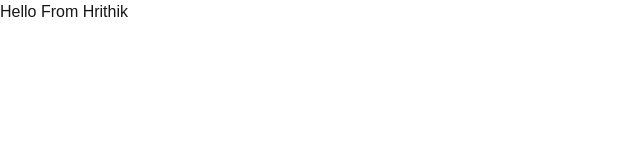
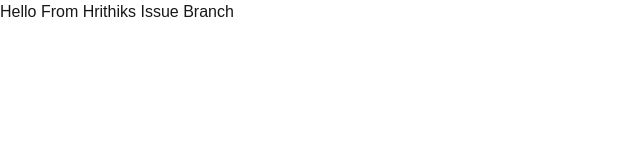
Before and after one commit to DevHrithik/Resolva, a Next.js app: page / in a window 1280 px wide. Shown: the top 160 px of the page, without its empty margins (0-640 px from the left). Built offline with nearby package versions, Linux system fonts and the light colour scheme.

Commit message:
commit 1

```diff
--- a/app/page.tsx
+++ b/app/page.tsx
@@ -1,7 +1,7 @@
 export default function Home() {
   return (
     <>
-      <h1>Hello From Hrithik</h1>
+      <h1>Hello From Hrithiks Issue Branch</h1>
     </>
   );
 }
```
